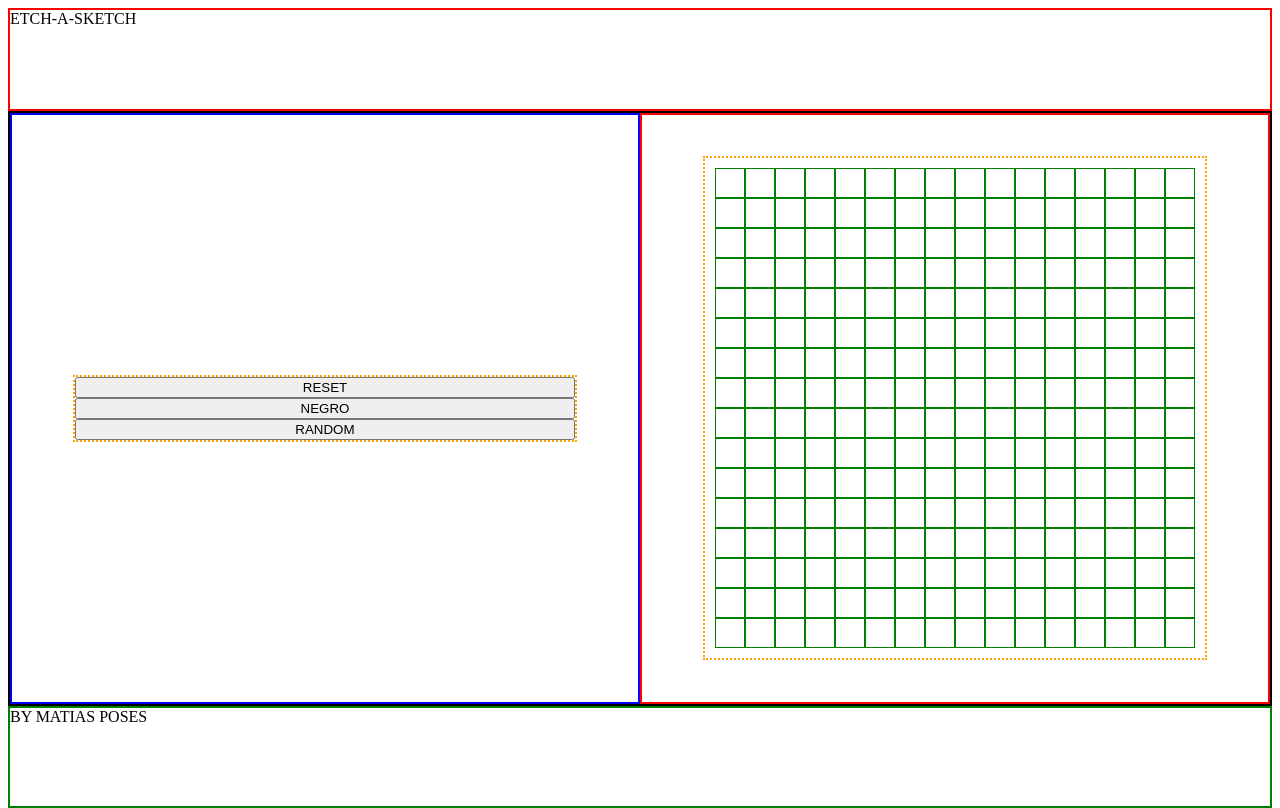
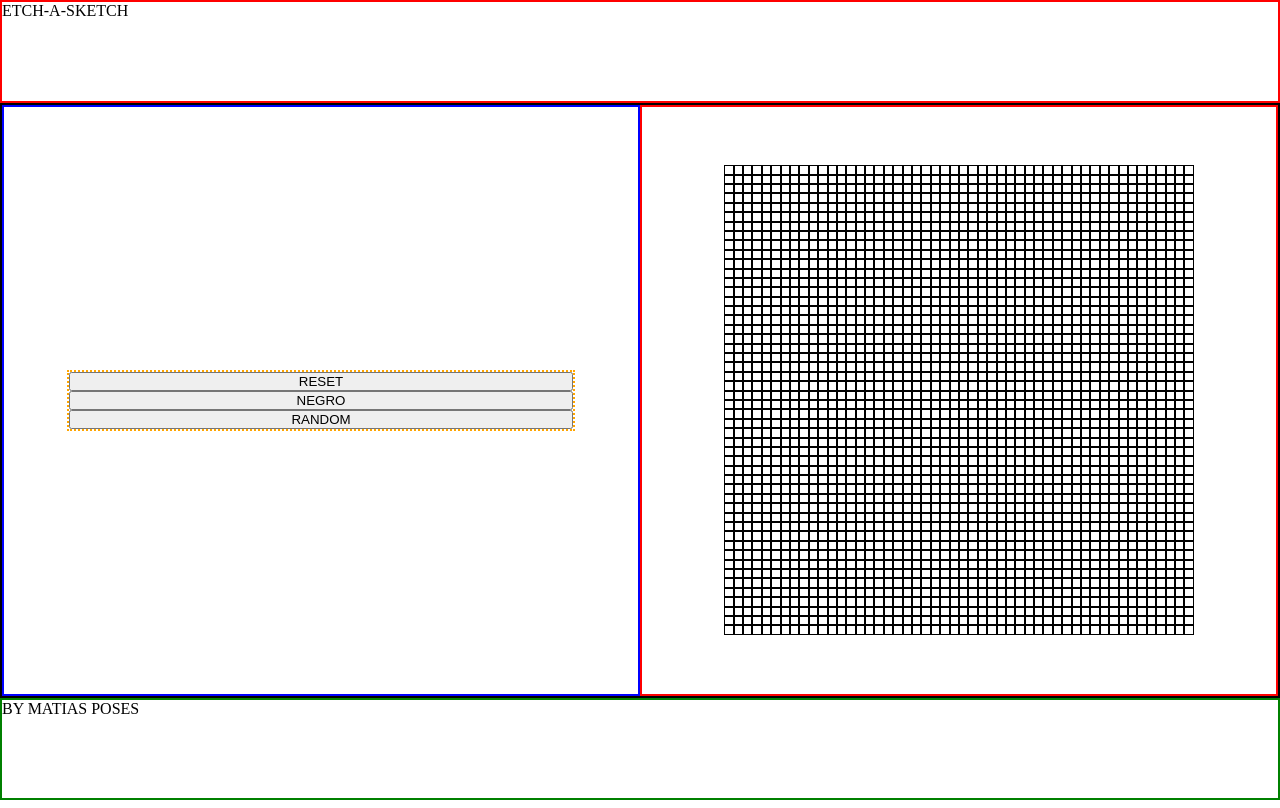
Before and after one commit to campeone-pixel/etch-a-sketch, a plain HTML site: page index.html in a window 1280 px wide. Drawn offline with Linux system fonts and the light colour scheme.

Commit message:
i found the way to make the grid bigger or smaller

```diff
--- a/index.html
+++ b/index.html
@@ -12,8 +12,8 @@
     <header> ETCH-A-SKETCH </header>
 
     <section>
-      <DIV class="configurations">
-        <div class="content">
+      <DIV class="container-configurations">
+        <div class="configurations">
           <button> RESET </button>
           <button> NEGRO </button>
           <button> RANDOM </button>
@@ -22,7 +22,7 @@
       </div>
 
       <DIV class="container-grid">
-        <div>
+        <div class="grid">
 
         </div>
       </div>
--- a/script.js
+++ b/script.js
@@ -1,11 +1,13 @@
 const containerGrid = document.querySelector("body > section > div.container-grid > div");
 
+const heightSquares = 50
 let fragment = document.createDocumentFragment();
 
- for(let x = 0;x < 16   ; x++){
-    for(let i = 0;i < 16   ; i++){
+ for(let x = 0;x < heightSquares   ; x++){
+    for(let i = 0;i < heightSquares   ; i++){
       let littlePixel = document.createElement("div");
       littlePixel.setAttribute("class","pixel")
+      littlePixel.setAttribute("style",`height:${100/heightSquares}%`)
       /* littlePixel.textContent="1" */
       fragment.appendChild(littlePixel);
   }
@@ -13,4 +15,14 @@ let fragment = document.createDocumentFragment();
 }
 
 containerGrid.appendChild(fragment)
-console.log(fragment)
+
+const pixeles = document.querySelectorAll("body > section > div.container-grid > div>div")
+
+function pintarEnNegro(div){
+  div.style="color-background: black"
+}
+
+function pintarRandom(div){
+
+  div.style="color-background: rgb"
+}
--- a/style.css
+++ b/style.css
@@ -1,13 +1,13 @@
-html{
-  height: 100%;
+*{
+  margin: 0;
+  padding: 0;
+  box-sizing: border-box;
 }
 body {
   height: 100vh;
   display: flex;
-  padding: 0;
   flex-direction: column;
-  box-sizing: border-box;
-}
+  }
 header { border: solid red 2px;
   flex: 1 1;
 }
@@ -16,12 +16,21 @@ section {
   border: solid black 2px;
   flex: 6 1;
 }
-.configurations{
+.container-configurations{
   flex: 1 1;
   border: blue solid 2px;
   display: flex;
   justify-content: center;
   align-items: center;
+}
+.configurations {
+  display: flex;
+  max-width: 80%;
+  flex-direction: column;
+  justify-content: center;
+  align-items: stretch;
+  border: orange dotted 2px;
+  flex: 1 1;
 }
 .container-grid{
   flex: 1 1;
@@ -30,42 +39,18 @@ section {
   justify-content: center;
   align-items: center;
 }
-.container-grid>div {
+.grid {
   display: flex;
-  border: orange dotted 2px;
-  flex: 1 1;
   max-width: 80%;
-  max-height: 100%;
+  max-height: 80%;
   aspect-ratio: 1 / 1;
   flex-wrap: wrap;
-  padding: 0;
-  margin: 0;
-  justify-content: center;
-  align-content: center;
-  gap: 0;
- }
-
-.content {
-  display: flex;
-  max-width: 80%;
-  flex-direction: column;
-  justify-content: center;
-  align-items: stretch;
-  border: orange dotted 2px;
-  flex: 1 1;
+  }
+.pixel {
+  aspect-ratio: 1 / 1;
+  border: rgb(0, 0, 0) solid 1px;
 }
 footer{
   flex: 1 1;
   border: solid green 2px;
-
-}
-
-.pixel {
-  margin: 0;
-  padding: 0;
-  height:6%;
-  aspect-ratio: 1 / 1;
-  box-sizing: border-box;
-  border: green solid 1px;
-
-}
+  }
```
